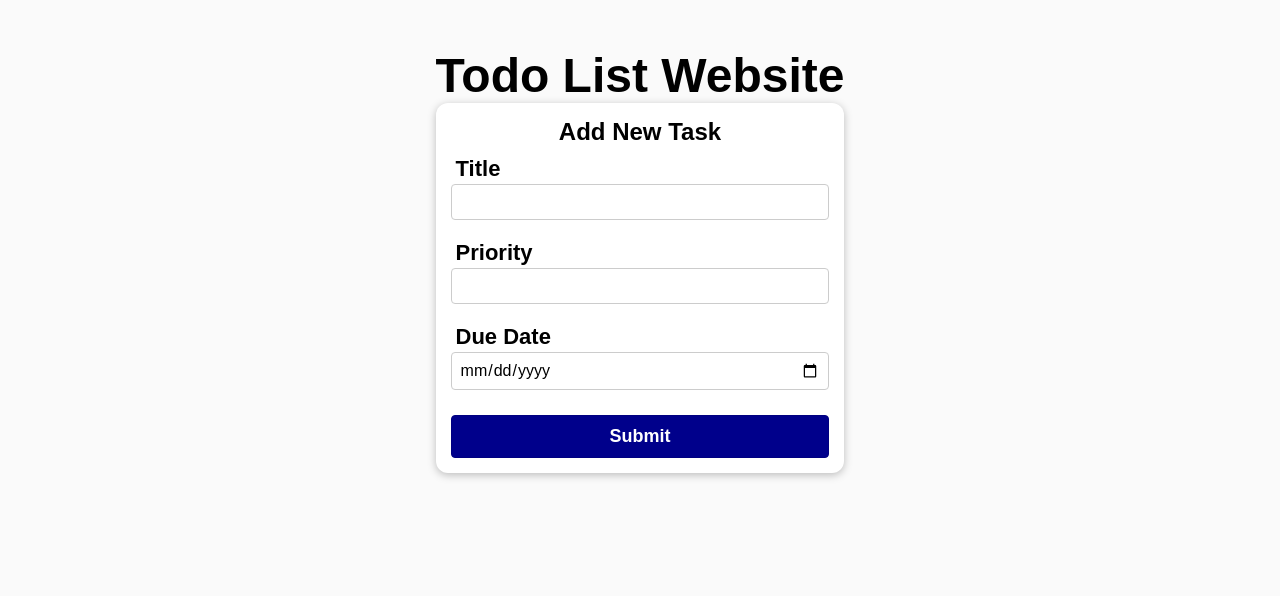
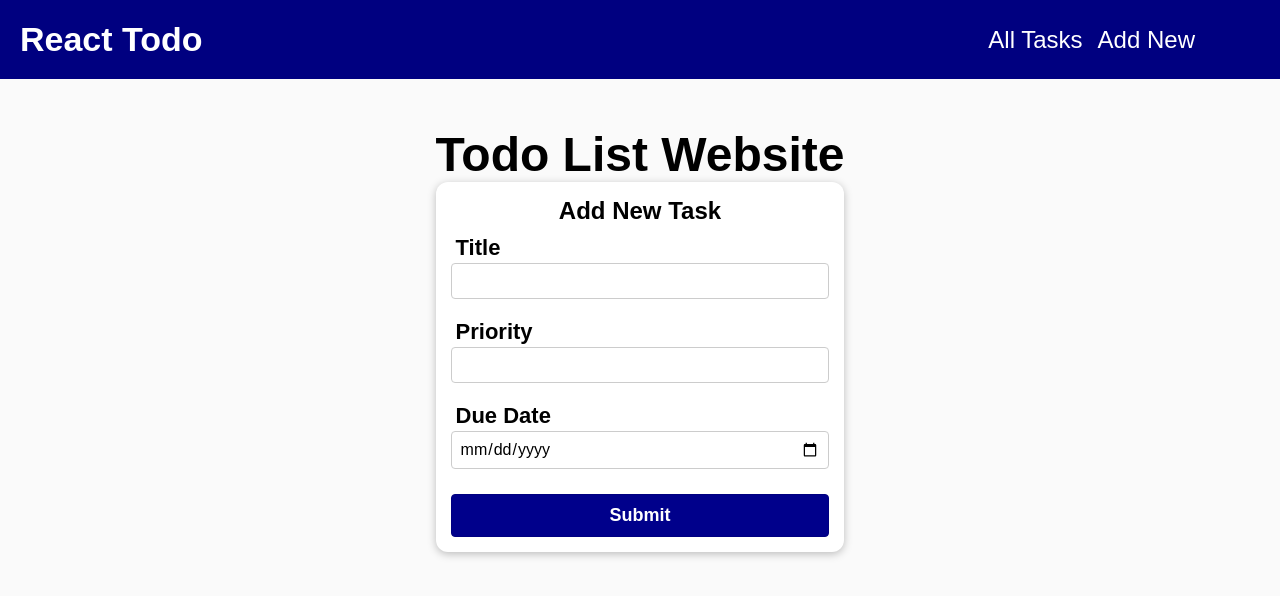
Before and after one commit to FoxPopuli/react-todo, a React (Create React App) app: page / in a window 1280 px wide. Shown: the top 596 px of the page. Built offline with nearby package versions, Linux system fonts and the light colour scheme.

Commit message:
Added basic header

```diff
--- /dev/null
+++ b/src/components/MainNav/MainNav.js
@@ -0,0 +1,15 @@
+import classes from "./MainNav.module.css";
+
+const MainNav = () => {
+  return (
+    <nav className={classes.mainNav}>
+      <h3>React Todo</h3>
+      <ul>
+        <li>All Tasks</li>
+        <li>Add New</li>
+      </ul>
+    </nav>
+  );
+};
+
+export default MainNav;
--- /dev/null
+++ b/src/components/MainNav/MainNav.module.css
@@ -0,0 +1,25 @@
+.mainNav {
+  display: flex;
+  justify-content: space-between;
+  background-color: navy;
+  color: white;
+  padding: 20px;
+}
+
+.mainNav h3 {
+  font-size: 34px;
+}
+
+.mainNav ul {
+  display: flex;
+  list-style: none;
+  margin-right: 50px;
+}
+
+.mainNav ul li {
+  display: flex;
+  align-items: center;
+  margin-right: 15px;
+  font-size: 24px;
+  /* font-weight: bold; */
+}
--- a/src/layout/Layout.js
+++ b/src/layout/Layout.js
@@ -1,10 +1,9 @@
 import classes from "./Layout.module.css";
-// import MainNavigation from "./MainNavigation";
-
+import MainNav from "../components/MainNav/MainNav";
 const Layout = (props) => {
   return (
     <div>
-      {/* <MainNavigation /> */}
+      <MainNav />
       <main className={classes.main}>{props.children}</main>
     </div>
   );
```
